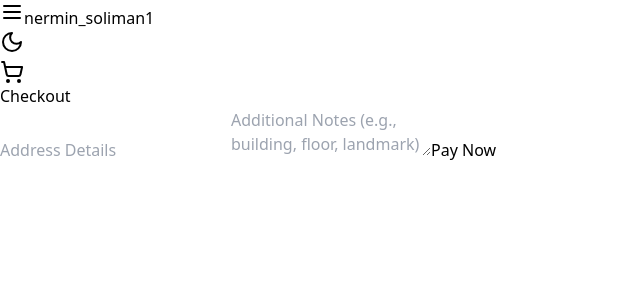
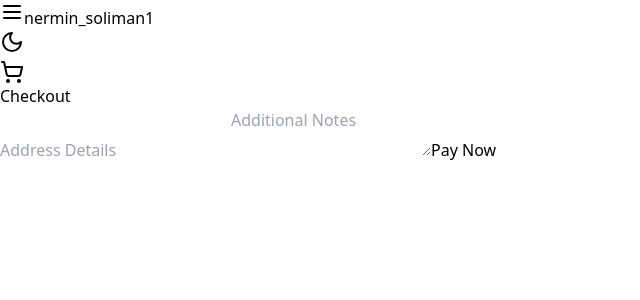
Before and after one commit to kareem1243/nermin_soliman1, a React (Vite) app: page /checkout in a window 1280 px wide. Shown: the top 300 px of the page, without its empty margins (0-640 px from the left). Built offline with nearby package versions, Linux system fonts and the light colour scheme.

Commit message:
Update Checkout.jsx

```diff
--- a/src/pages/Checkout.jsx
+++ b/src/pages/Checkout.jsx
@@ -4,15 +4,8 @@ export default function Checkout() {
   return (
     <div className="p-4">
       <h1 className="text-2xl font-bold mb-4 dark:text-white">Checkout</h1>
-      <input
-        type="text"
-        placeholder="Address Details"
-        className="w-full mb-3 p-2 border rounded"
-      />
-      <textarea
-        placeholder="Additional Notes (e.g., building, floor, landmark)"
-        className="w-full mb-3 p-2 border rounded"
-      ></textarea>
+      <input type="text" placeholder="Address Details" className="w-full mb-3 p-2 border rounded" />
+      <textarea placeholder="Additional Notes" className="w-full mb-3 p-2 border rounded"></textarea>
       <button className="bg-black text-white px-4 py-2 rounded hover:bg-gray-800 transition">Pay Now</button>
     </div>
   );
```
